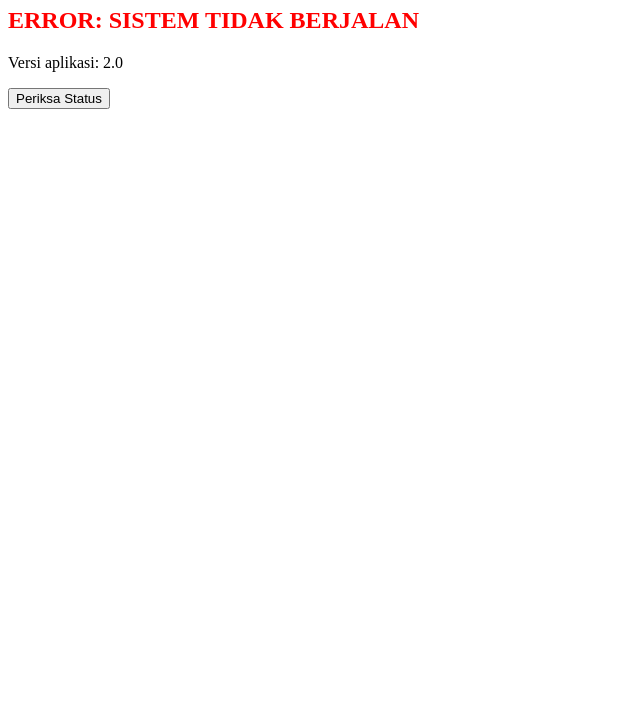
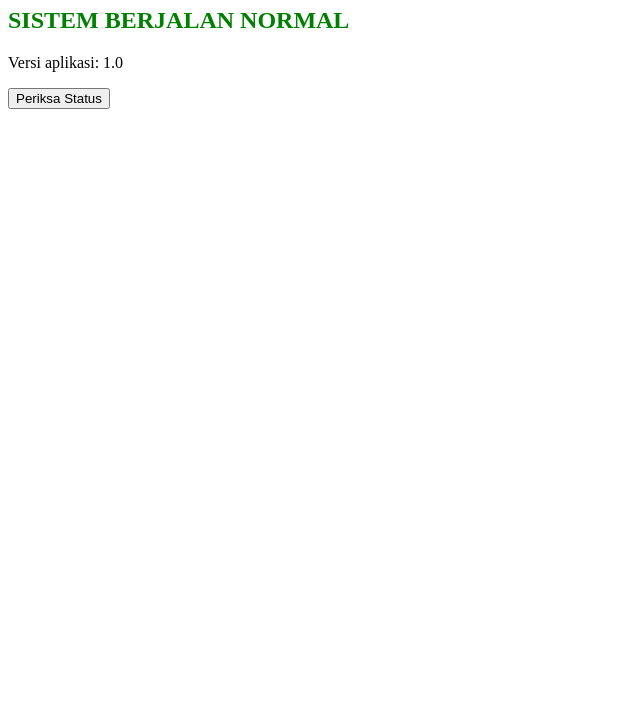
Before and after one commit to StevenJaya/demo-rollback, a plain HTML site: page index.html in a window 1280 px wide. Shown: the part 73-800 px from the top of the page, without its empty margins (0-640 px from the left). Drawn offline with Linux system fonts and the light colour scheme.

Commit message:
Revert "Versi 2 - update aplikasi bermasalah"
This reverts commit e79b0facb24220fab1dc00151012094024534b7d.

```diff
--- a/index.html
+++ b/index.html
@@ -8,11 +8,11 @@
 <body>
     <h1>Demo Rollback GitHub</h1>
 
-    <h2 style="color: red;">
-        ERROR: SISTEM TIDAK BERJALAN
+    <h2 style="color: green;">
+        SISTEM BERJALAN NORMAL
     </h2>
 
-    <p>Versi aplikasi: 2.0</p>
+    <p>Versi aplikasi: 1.0</p>
 
     <button onclick="cekStatus()">
         Periksa Status
@@ -23,7 +23,7 @@
     <script>
         function cekStatus() {
             document.getElementById("hasil").innerHTML =
-                "ERROR! Layanan gagal merespons.";
+                "Validasi berhasil. Aplikasi berjalan normal.";
         }
     </script>
 </body>
```
